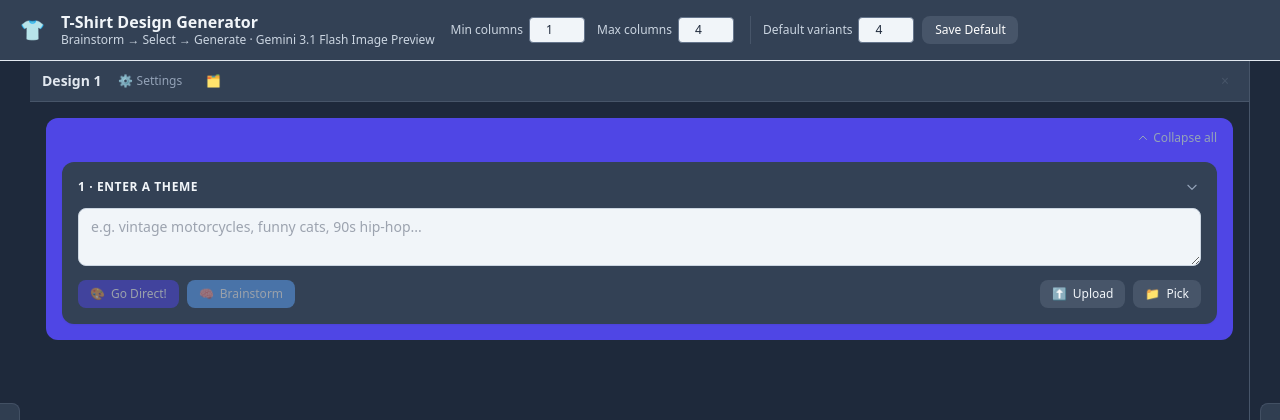
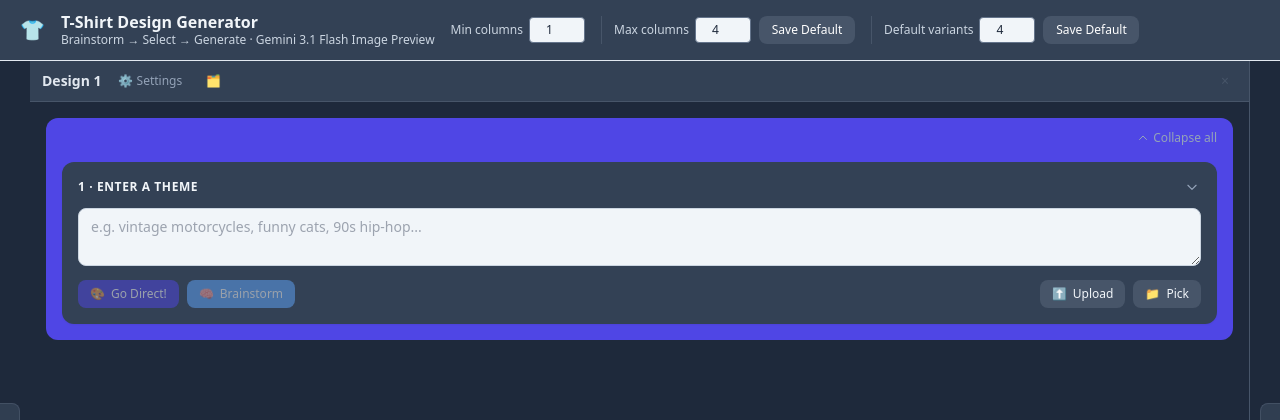
Before and after one commit to hedgeland/tshirt_designer, a FastAPI app: page / in a window 1280 px wide. Shown: the top 420 px of the page. Run offline with FastAPI, Linux system fonts and the light colour scheme; some libraries are stand-ins or nearby versions.

Commit message:
UI: Add Save Default button to Max columns with visual feedback

```diff
--- a/static/app.js
+++ b/static/app.js
@@ -1451,6 +1451,7 @@ function designer() {
         // ── Session ────────────────────────────────────────────────────────
         sessionId,
         savingVariantsStatus: false,
+        savingMaxStatus: false,
 
         // Expose cfg so the template can read printifyEnabled, etc.
         cfg,
@@ -1654,7 +1655,7 @@ function designer() {
         },
 
         // Persist the user's max-columns preference to the server; trims excess columns.
-        async updateMaxColumns() {
+        async updateMaxColumns(fromButton = false) {
             // Ensure we have a valid number
             const newVal = parseInt(this.maxColumns, 10);
             if (isNaN(newVal) || newVal < 1) {
@@ -1715,6 +1716,9 @@ function designer() {
                     const text = await res.text();
                     console.error(`400 Detail: ${text}`);
                 }
+            } else if (fromButton) {
+                this.savingMaxStatus = true;
+                setTimeout(() => this.savingMaxStatus = false, 2000);
             }
 
             // Bring column count up to the new ceiling to automatically change the number of columns shown
--- a/templates/index.html
+++ b/templates/index.html
@@ -90,12 +90,19 @@
                         @change="updateMinColumns()" aria-label="Minimum number of columns"
                         class="w-14 text-center border border-slate-500 rounded px-1.5 py-1 text-xs focus:outline-none focus:ring-1 focus:ring-indigo-400">
                 </label>
+                <div class="flex items-center gap-2 pl-3 border-l border-slate-600 ml-1">
                     <label class="flex items-center gap-1.5 text-xs text-slate-300">
                         Max columns
                         <input type="number" x-model.number="maxColumns" min="1" :max="cfg.maxColumns" step="1"
                             @change="updateMaxColumns()" aria-label="Maximum number of columns"
                             class="w-14 text-center border border-slate-500 rounded px-1.5 py-1 text-xs focus:outline-none focus:ring-1 focus:ring-indigo-400">
                     </label>
+                    <button @click="updateMaxColumns(true)" title="Save max columns default"
+                        class="px-3 py-1.5 bg-slate-600 text-white text-xs font-medium rounded-lg hover:bg-slate-500 transition-colors w-24 whitespace-nowrap"
+                        x-text="savingMaxStatus ? 'Saved!' : 'Save Default'"
+                        :class="savingMaxStatus ? '!bg-emerald-600 !hover:bg-emerald-600' : ''">
+                    </button>
+                </div>
                 <div class="flex items-center gap-2 pl-3 border-l border-slate-600 ml-1">
                     <label class="flex items-center gap-1.5 text-xs text-slate-300">
                         Default variants
```
Lines whose indentation alone changed are shown as unchanged.
